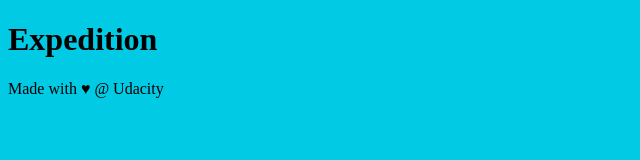
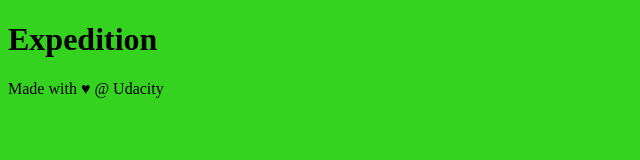
Before and after one commit to 4zorbin/kottans-frontend, a plain HTML site: page new-git-project/index.html in a window 1280 px wide. Shown: the whole page, without its empty margins (0-640 px from the left). Drawn offline with Linux system fonts and the light colour scheme.

Commit message:
add another color page

```diff
--- a/new-git-project/css/app.css
+++ b/new-git-project/css/app.css
@@ -1,3 +1,3 @@
 body {
-    background-color: #00cae4;
+    background-color: #35d320;
 }
```
